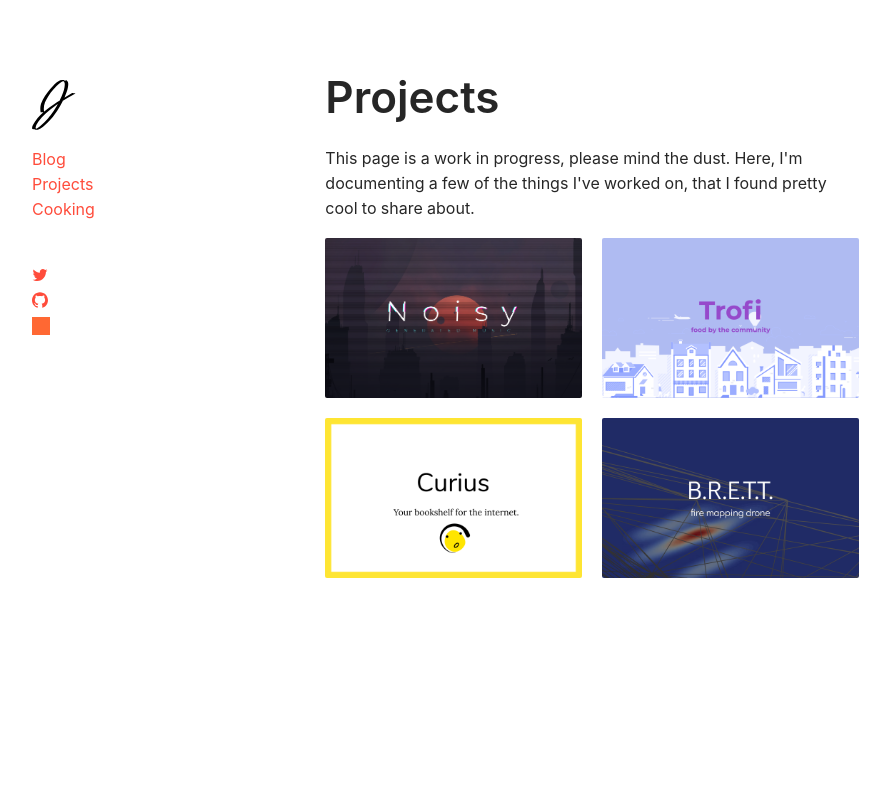
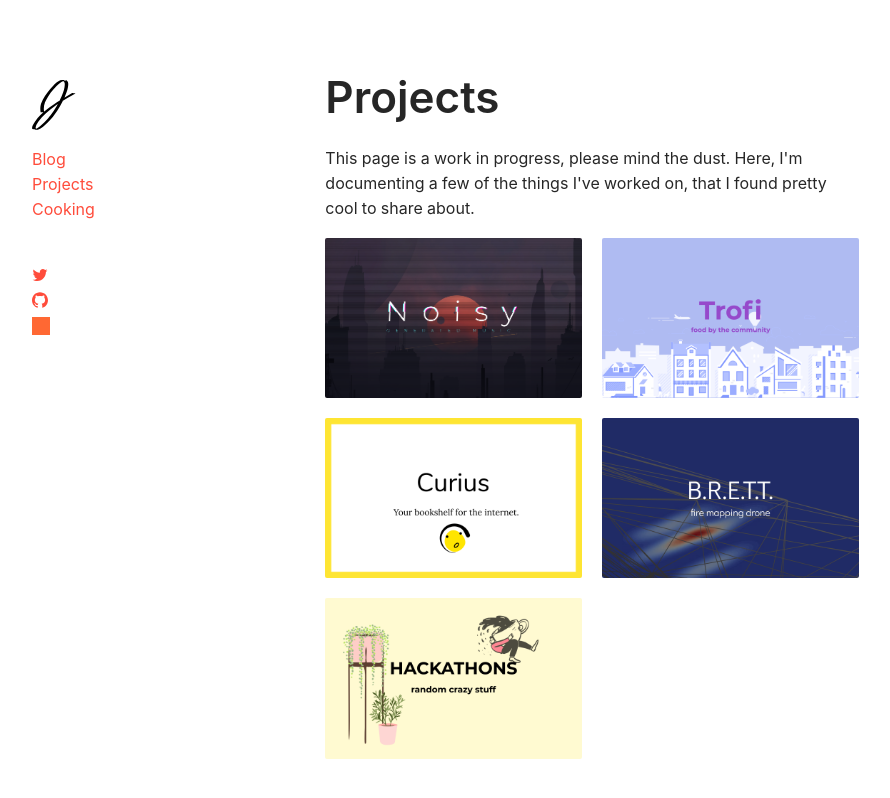
Before and after one commit to jonxuxu/website, a Next.js app: page /projects in a window 1280 px wide. Shown: the whole page, without its empty margins (48-938 px from the left). Built offline with nearby package versions, Linux system fonts and the light colour scheme; grey boxes are pictures that could not be loaded.

Commit message:
add hackathons

```diff
--- a/pages/blog/2020-07-25-on-hackathons.mdx
+++ b/pages/blog/2020-07-25-on-hackathons.mdx
@@ -11,11 +11,11 @@ export const metadata = {
 
 ![banner](/images/2020-07-25-on-hackathons/banner.jpg)
 
-Are you going to X hackathon? Didn't I see you at Y hackathon? Hmm I should go to Z hackathon, shouldn't I? Hackathons have been around for 20 years, and a sizeable chunk of my college cohort still seems to be very interested in them. These competitions have morphed due to factors such as changing expectations and demographics. Hopefully this article can help people can see them at their current face value instead of what they used to be known for.
+Are you going to X hackathon? Didn't I see you at Y hackathon? Hmm I should go to Z hackathon, shouldn't I? Hackathons have been around for 20 years, and a sizeable chunk of my college cohort still seems to be very interested in them. These competitions have morphed due to factors such as changing expectations and demographics. Hackathons have turned into something that's very different from what they used to be.
 
 ## Hold on, what are you talking about?
 
-Hackathons have been changing over the years. I started doing them in 2015, during the time which my hackathon friends and I colloquially refer to as the end of the "Golden Age" of hackathons. At this time, the larger Canadian and American events (off the top of my mind: [MHacks](https://mhacks.org/), [Hack the North](https://hackthenorth.com/), [Pennapps](http://pennapps.com/)) were peaking in prominence and size. Hackathons were just starting to become mainstream for college students, and my friends and I were one of the lucky few highschoolers who got to attend them.
+I started going to hackathons in 2015, during a colloquial "Golden Age" of hackathons. Back then, the larger Canadian and American events (off the top of my mind: [MHacks](https://mhacks.org/), [Hack the North](https://hackthenorth.com/), [Pennapps](http://pennapps.com/)) were peaking in prominence and size. Hackathons were just starting to become mainstream for college students, and my friends and I were one of the lucky few highschoolers who got to attend them this early.
 
 This recap video for MHacks V shows what the energy and atmosphere was like back then:
 
--- a/pages/cooking/index.js
+++ b/pages/cooking/index.js
@@ -34,10 +34,10 @@ export default function CookingPage() {
         <title>Cooking</title>
       </Head>
       <Title level={2}>Eating fine on a dime</Title>
-      <Title level={5} type="secondary" style={{ marginTop: 5 }}>
+      <p>
         Some recipes for foods I love that have a high deliciousness to effort
         ratio
-      </Title>
+      </p>
       {/* {loading && <Spin />} */}
       <Masonry
       // style={{ visibility: loading ? "hidden" : "visible" }}
--- a/pages/projects/index.js
+++ b/pages/projects/index.js
@@ -49,6 +49,14 @@ const ProjectsPage = () => {
               <CoverImg alt="curius" src="/images/projects/curius/banner.png" />
             </ImgDiv>
           </Link>
+          <Link href="/projects/hackathons">
+            <ImgDiv>
+              <CoverImg
+                alt="hackathons"
+                src="/images/projects/hackathons/banner.png"
+              />
+            </ImgDiv>
+          </Link>
         </Col>
         <Col xs={24} sm={12}>
           <Link href="/projects/trofi">
--- a/pages/projects/trofi.mdx
+++ b/pages/projects/trofi.mdx
@@ -101,3 +101,5 @@ During the prototyping stage, it's easy to get sucked into the building process.
 ![dunning kruger effect](/images/projects/trofi/dunning-kruger.jpg)
 
 There's no shame in pivoting. In fact, a pivot is oftentimes a sign of adapting to a new reality or problem. Over time, our insights on the food distribution industry completely changed as we explored the true unknowns of our project. So we pivoted. This seems to be a common trend for startups and projects; learning is a never-ending process - all that matters is how you act on what you learn. Especially for early stage MVPs, pivoting is a great way for quickly trying out new ideas to see what works and what doesn't work.
+
+---
```
Also changed, not shown: pages/projects/hackathons/index.mdx (added, +11 -0 lines), pages/projects/hackathons/projects.json (added, +8 -0 lines), public/images/projects/hackathons/banner.png (added), public/images/projects/hackathons/big-brother.jpg (added).
